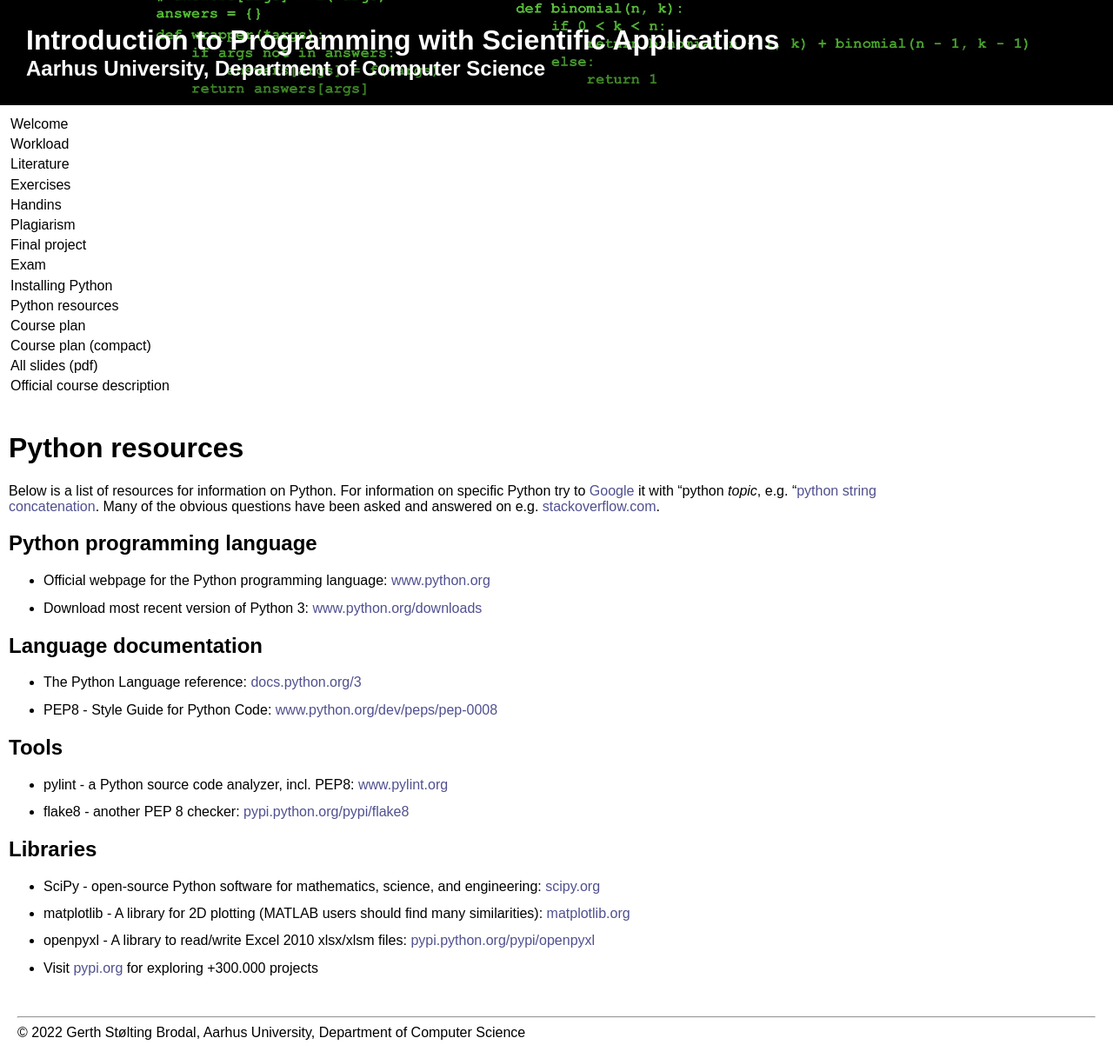
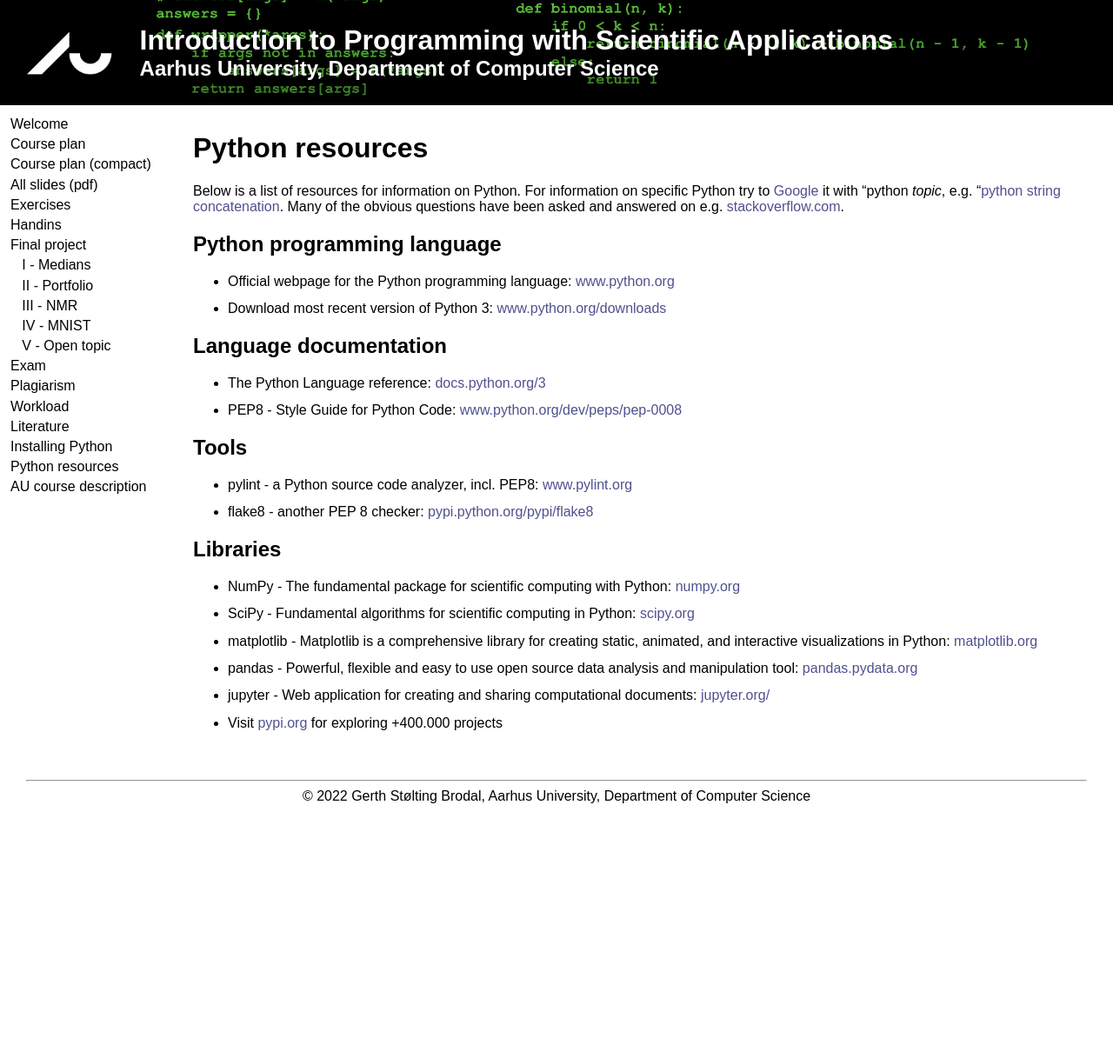
Before and after one commit to gsbrodal/gsbrodal.github.io, a Jekyll site: the page built from ipsa/resources.md, in a window 1280 px wide. Shown: the whole page at 87% size. Built offline with Jekyll 4.4.1, drawn with Linux system fonts in a browser that asks for light colours; our own code applies the rules of GitHub Pages for plain Markdown files; after the commit the page ends 955 px from its top, so only the background shows below that.

Commit message:
ipsa template update

```diff
--- a/_layouts/ipsa.html
+++ b/_layouts/ipsa.html
@@ -11,7 +11,8 @@
 	  padding: 0px;xs
       }
       footer {
-	  margin: 20px;
+	  margin: 30px;
+	  text-align: center;
       }
       header {
 	  /* background-color: #002546; */
@@ -57,40 +58,37 @@
   </head>
   <body>
     <header>
+      <img src="../ipsa/au-logo.png" height="50px" style="display:inline-block; margin-right:30px"><div style="display:inline-block">
       <h1>Introduction to Programming with Scientific Applications</h1>
       <h2>Aarhus University, Department of Computer Science</h2>
+      </div>
     </header>
     <nav>
-      <a href="welcome.html">Welcome</a>
+      <a href="welcome">Welcome</a>
       <!-- Who, where and when -->
-      <a href="workload.html">Workload</a>
-      <a href="literature.html">Literature</a>
-      <a href="exercises.html">Exercises</a>
-      <a href="handings.html">Handins</a>
+      <a href="plan">Course plan</a>
+      <a href="plan_compact">Course plan (compact)</a>
+      <a href="slides/all_slides.pdf">All slides (pdf)</a>
+      <a href="exercises">Exercises</a>
+      <a href="handings">Handins</a>
       <!--
       Deadlines
       Information
 	-->
+      <a href="project">Final project</a>
+      <a href="project-1-medians">&nbsp;&nbsp;&nbsp;I - Medians</a>
+      <a href="project-2-portfolio">&nbsp;&nbsp;&nbsp;II - Portfolio</a>
+      <a href="project-3-nmr">&nbsp;&nbsp;&nbsp;III - NMR</a>
+      <a href="project-4-mnist">&nbsp;&nbsp;&nbsp;IV - MNIST</a>
+      <a href="project-5-open-topic">&nbsp;&nbsp;&nbsp;V - Open topic</a>
+      <a href="exam">Exam</a>
       <a href="plagiarism">Plagiarism</a>
-      <a href="project.html">Final project</a>
-      <!--
-      Project I - Medians
-      Project II - Portfolio
-      Project III - NMR
-      Project IV - MNIST
-      Project V - Open topic
-      -->
-      <a href="exam.html">Exam</a>
-      <a href="installing.html">Installing Python</a>
-      <a href="resources.html">Python resources</a>
-      <a href="plan.html">Course plan</a>
-      <a href="full_plan.html">Course plan (compact)</a>
-      <a href="all_slides.pdf">All slides (pdf)</a>
-      <a href="https://kursuskatalog.au.dk/en/course/117934/">Official course description</a>
-    </nav>
-    <div class="content">
-{{ content }}
-    </div>
+      <a href="workload">Workload</a>
+      <a href="literature">Literature</a>
+      <a href="installing">Installing Python</a>
+      <a href="resources">Python resources</a>
+      <a href="https://kursuskatalog.au.dk/en/course/117934/">AU course description</a>
+    </nav><div class="content">{{ content }}</div>
     <footer>
       <hr>
       &copy; {{ site.time | date: '%Y' }} Gerth Stølting Brodal, Aarhus University, Department of Computer Science
--- a/ipsa/resources.md
+++ b/ipsa/resources.md
@@ -25,10 +25,14 @@ Below is a list of resources for information on Python. For information on speci
 
 ## Libraries
 
-* SciPy - open-source Python software for mathematics, science, and engineering:
+* NumPy - The fundamental package for scientific computing with Python:
+  [numpy.org](https://numpy.org/)
+* SciPy -  Fundamental algorithms for scientific computing in Python:
   [scipy.org](https://scipy.org)
-* matplotlib - A library for 2D plotting (MATLAB users should find many similarities):
+* matplotlib - Matplotlib is a comprehensive library for creating static, animated, and interactive visualizations in Python:
   [matplotlib.org](https://matplotlib.org)
-* openpyxl - A library to read/write Excel 2010 xlsx/xlsm files:
-  [pypi.python.org/pypi/openpyxl](https://pypi.org/project/openpyxl)
-* Visit [pypi.org](https://pypi.org) for exploring +300.000 projects
+* pandas - Powerful, flexible and easy to use open source data analysis and manipulation tool:
+  [pandas.pydata.org](https://pandas.pydata.org/)
+* jupyter - Web application for creating and sharing computational documents:
+  [jupyter.org/](https://jupyter.org/)
+* Visit [pypi.org](https://pypi.org) for exploring +400.000 projects
```
Also changed, not shown: ipsa/literature.md (+2 -13 lines), ipsa/au-logo.png (added), ipsa/plan.html (renamed from ipsa/Full plan.html), ipsa/plan_compact.html (renamed from ipsa/Full plan (compact).html).
